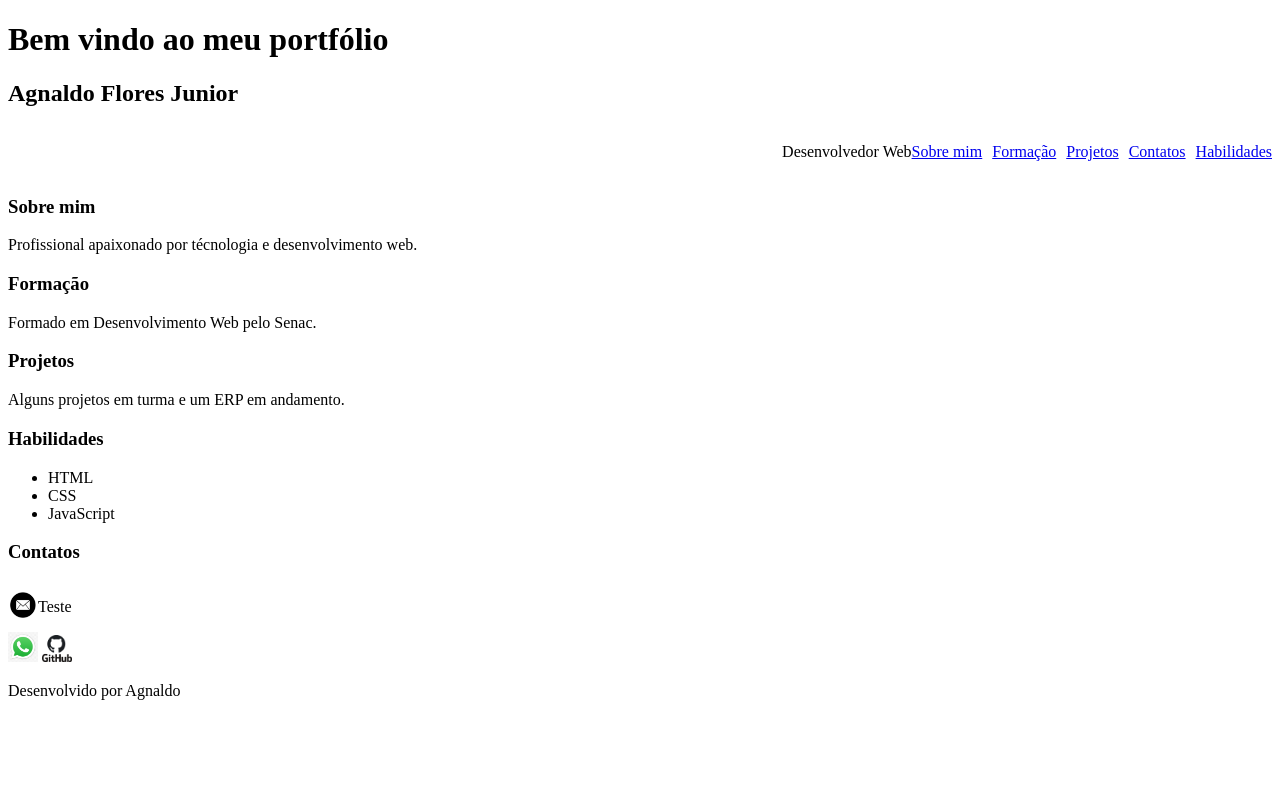
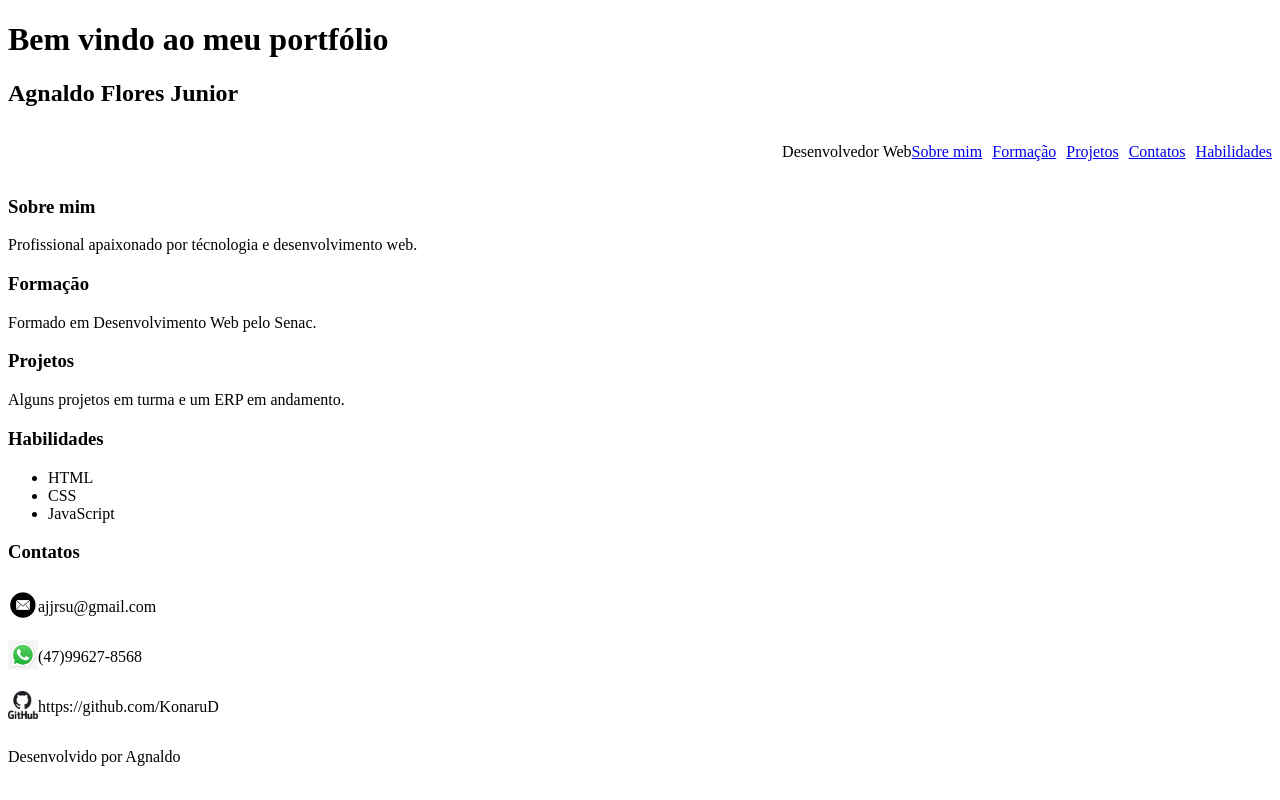
Before and after one commit to KonaruD/siteAulaAriel, a plain HTML site: page index.html in a window 1280 px wide. Drawn offline with Linux system fonts and the light colour scheme.

Commit message:
Modificado os ícones do footer

```diff
--- a/index.html
+++ b/index.html
@@ -54,14 +54,21 @@
             <h3>Contatos</h3>
             <div id="logo_email">
                 <a href="mailto:ajjrsu@gmail.com" target="_blank"><img src="img/mail_logo.png" width="30px"></a>
-                <p>Teste</p>
+                <p><a href="mailto:ajjrsu@gmail.com" target="">ajjrsu@gmail.com</a></p>
             </div>
 
-            <a href="https://api.whatsapp.com/send/?phone=47996278568&text&type=phone_number&app_absent=0"
-                target="_blank"><img src="img/wpp_logo.png" width="30px"></a>
+            <div id="logo_whats">
+                <a href="https://api.whatsapp.com/send/?phone=47996278568&text&type=phone_number&app_absent=0"
+                    target="_blank"><img src="img/wpp_logo.png" width="30px"><a>
+                <p><a href="https://api.whatsapp.com/send/?phone=47996278568&text&type=phone_number&app_absent=0" target="_blank">(47)99627-8568</a></p>
+            </div>
 
-            <a href="https://github.com/KonaruD" target="_blank"><img src="img/git_logo.png" alt="Logo GitHub"
-                    width="30px"></a>
+            <div id="logo_github">
+                <a href="https://github.com/KonaruD" target="_blank"><img src="img/git_logo.png" alt="Logo GitHub"
+                        width="30px"></a>
+                <p><a href="https://github.com/KonaruD" target="_blank">https://github.com/KonaruD</a></p>
+
+            </div>
         </section>
         <p>Desenvolvido por Agnaldo</p>
     </footer>
--- a/style.css
+++ b/style.css
@@ -1,14 +1,41 @@
-.div_cabecalho_nav{
+.div_cabecalho_nav {
     display:flex;
     justify-content:flex-end;
     align-items: center;
 }
-nav{
+nav {
     display: flex;
     gap: 10px;
 }
 
-#logo_email{
+#logo_email {
+    display: flex;
+    align-items: center;
+    text-decoration: none;
+    color: inherit;
+}
+
+#logo_email a {
+    text-decoration: none;
+    color: inherit;
+}
+
+#logo_whats {
     display: flex;
     align-items: center;
 }
+
+#logo_whats a {
+    text-decoration: none;
+    color: inherit;
+}
+
+#logo_github {
+    display: flex;
+    align-items: center;
+}
+
+#logo_github a {
+    text-decoration: none;
+    color: inherit;
+}
```
